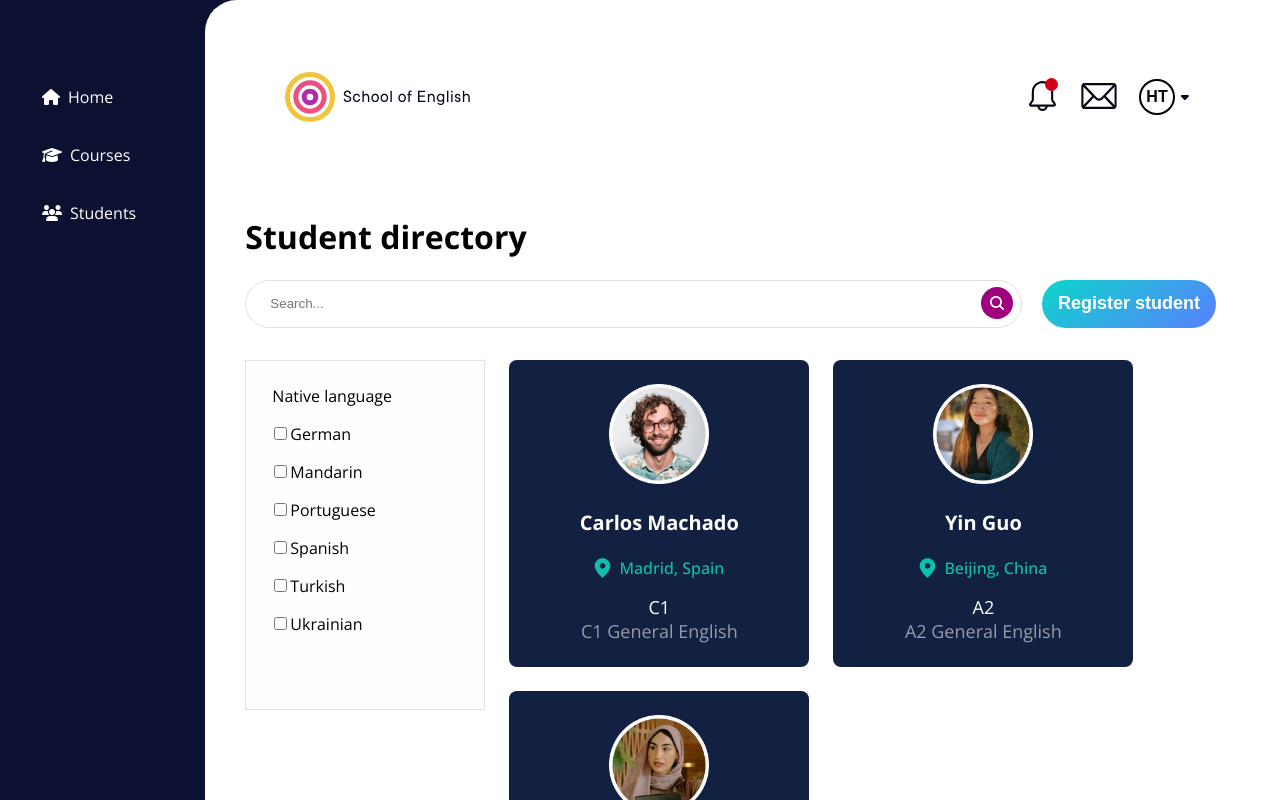
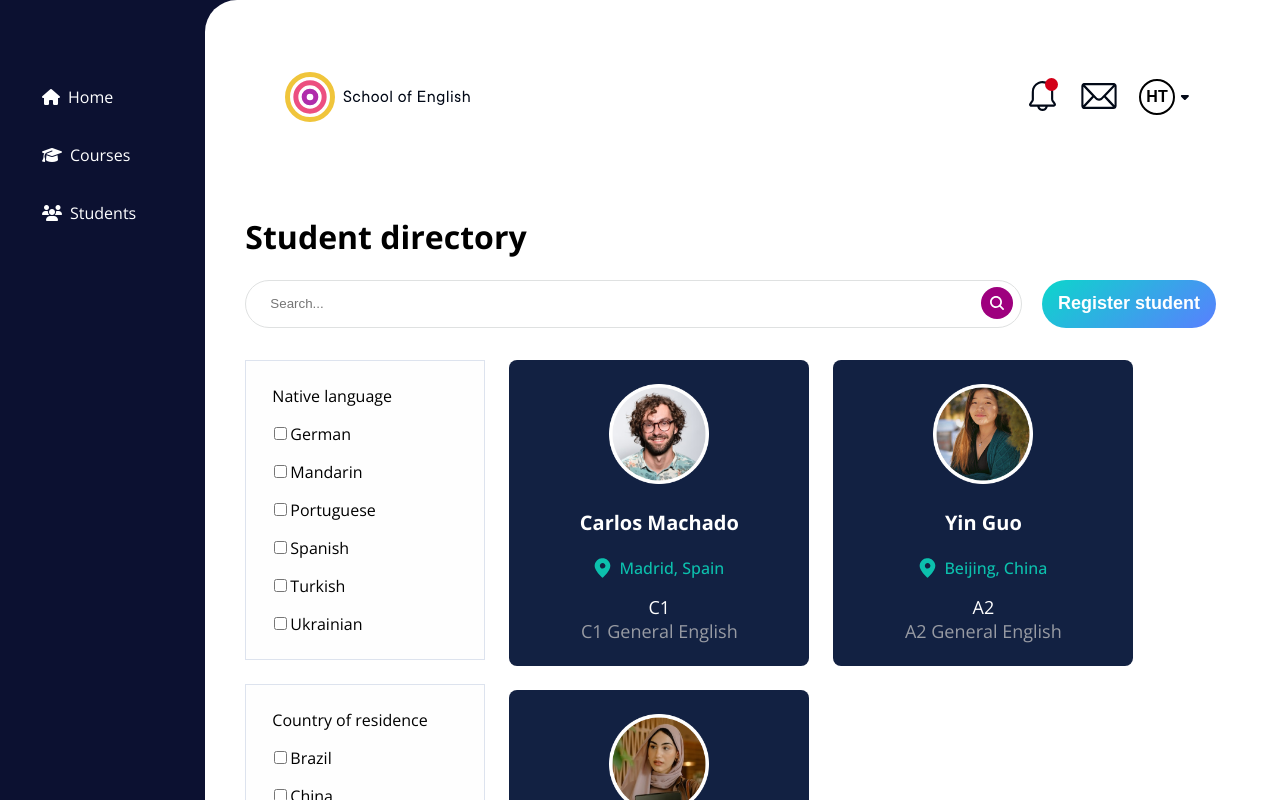
Before and after one commit to hehovsepian/english-app-front-end, a React (Create React App) app: page /students in a window 1280 px wide. Built offline with nearby package versions, Linux system fonts and the light colour scheme.

Commit message:
make filter function dynamic

```diff
--- a/src/components/students/Students.tsx
+++ b/src/components/students/Students.tsx
@@ -18,6 +18,7 @@ export interface Filter{
 const filterData = [
     {
         title: 'Native language',
+        key: 'nativeLanguage',
         options: [
             'German',
             'Mandarin',
@@ -25,6 +26,18 @@ const filterData = [
             'Spanish',
             'Turkish',
             'Ukrainian'
+        ]
+    },
+    {
+        title: 'Country of residence',
+        key: 'country',
+        options: [
+            'Brazil',
+            'China',
+            'Germany',
+            'Spain',
+            'Turkey',
+            'Ukraine'
         ]
     }
 ]
@@ -79,14 +92,15 @@ const DirectoryPage = styled.div`
 `
 
 const FilterList = styled.div`
-
+    display:flex;
+    flex-direction:column;
+    gap:24px;
 `
 
 const Filter = styled.div`
     border: 1px solid #DDE3EE;
     background: #FEFEFE;
     width:240px;
-    min-height:350px;
     padding:24px;
     fieldset{
         border:none;
@@ -94,9 +108,14 @@ const Filter = styled.div`
         margin-inline-end: 0;
         padding-block-start: 0;
         padding-inline-start: 0;
+        padding-inline-end: 0;
+        padding-block-end: 0;
         span{
             display:block;
             margin:16px 0;
+            &:last-of-type{
+                margin-bottom:0;
+            }
         }
     }
 `
@@ -114,6 +133,7 @@ const StudentCard = styled.div`
    color:white;
    padding:24px;
    width:300px;
+   max-height:306px;
    border-radius:8px;
    text-align:center;
    cursor:pointer;
@@ -166,13 +186,11 @@ function Students(){
     const [filterParams, setFilterParam] = useState<string[]>([]);
 
     useEffect(()=>{
-        (searchStudents(students))
-    },[searchTerm])
+        filterStudents(searchStudents(students))
+    },[searchTerm, filterParams])
 
     const searchStudents = (items:Student[]) =>  {
         return items.filter((item) => {
-            if (filterParams.includes(item.nativeLanguage)) {
-                return searchParam.some(() => {
             return (
                 item.name
                     .toString()
@@ -180,15 +198,20 @@ function Students(){
                     .indexOf(searchTerm.toLowerCase()) > -1
             );
         });
-            } else if (filterParams.length === 0) {
-                return searchParam.some(() => {
-                    return (
-                        item.name
-                            .toString()
-                            .toLowerCase()
-                            .indexOf(searchTerm.toLowerCase()) > -1
-                    );
-                });
+    }
+
+    let count = 0
+
+    const filterStudents = (items:Student[]) =>  {
+        return items.filter((item) => {
+            if(filterParams.length > 0){
+                for(let i = 0; i < filterData.length; i++){
+                    if(filterParams.includes(item[filterData[i].key as keyof Student])){
+                        return item
+                    }
+                }
+            }else{
+                return item
             }
         });
     }
@@ -259,7 +282,7 @@ function Students(){
             </FilterList>
             <StudentCardList>
                 {
-                    searchStudents(students).map((student, index)=>{
+                    filterStudents(searchStudents(students)).map((student, index)=>{
                         return(
                             <StudentCard key={index}>
                                     <img
--- a/src/redux/data/students_data.ts
+++ b/src/redux/data/students_data.ts
@@ -1,6 +1,15 @@
 import carlosMachado from '../../images/studentPhotos/Carlos_Machado.png'
 import yinGuo from '../../images/studentPhotos/Yin_Guo.png'
 import nadjaSaller from '../../images/studentPhotos/Nadja_Saller.png'
+
+enum Countries {
+    brazil = 'Brazil',
+    china = 'China',
+    germany = 'Germany',
+    spain= 'Spain',
+    turkey = 'Turkey',
+    ukraine= 'Ukraine'
+}
 
 enum NativeLanguages {
     german = 'German',
@@ -9,12 +18,13 @@ enum NativeLanguages {
     spanish = 'Spanish',
     turkish = 'Turkish',
     ukrainian = 'Ukrainian'
-  }
+}
 
 export interface Student {
     profilePhoto: string,
     name: string,
     location: string,
+    country: Countries,
     level: string,
     course: string,
     nativeLanguage: NativeLanguages
@@ -25,6 +35,7 @@ export const students = [
         profilePhoto: carlosMachado,
         name: 'Carlos Machado',
         location: 'Madrid, Spain',
+        country: Countries.spain,
         level: 'C1',
         course: 'C1 General English',
         nativeLanguage: NativeLanguages.spanish
@@ -33,6 +44,7 @@ export const students = [
         profilePhoto: yinGuo,
         name: 'Yin Guo',
         location: 'Beijing, China',
+        country: Countries.china,
         level: 'A2',
         course: 'A2 General English',
         nativeLanguage: NativeLanguages.mandarin
@@ -41,6 +53,7 @@ export const students = [
         profilePhoto: nadjaSaller,
         name: 'Nadja Saller',
         location: 'Berlin, Germany',
+        country: Countries.germany,
         level: 'B1',
         course: 'B1 General English',
         nativeLanguage: NativeLanguages.german
```
Lines whose indentation alone changed are shown as unchanged.
